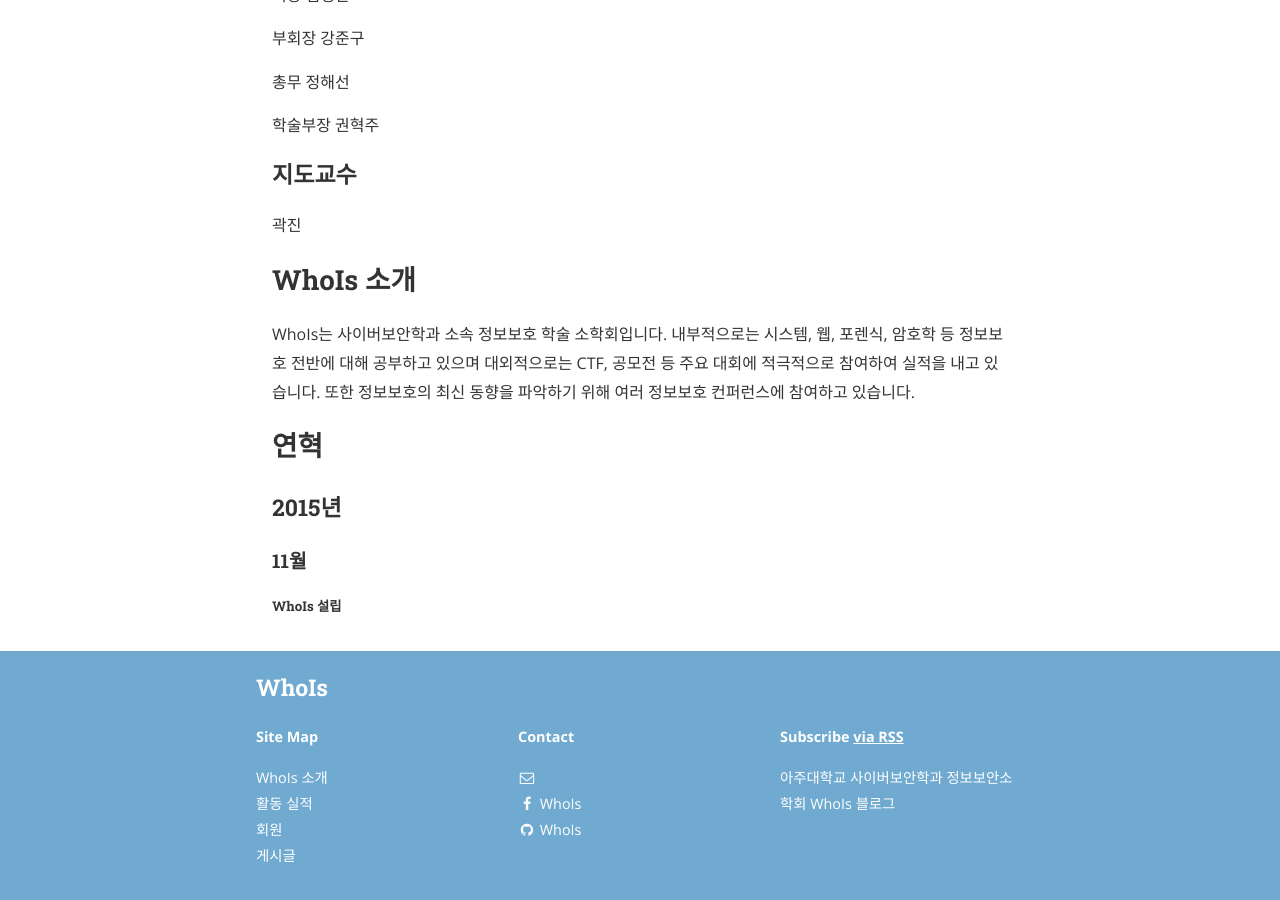
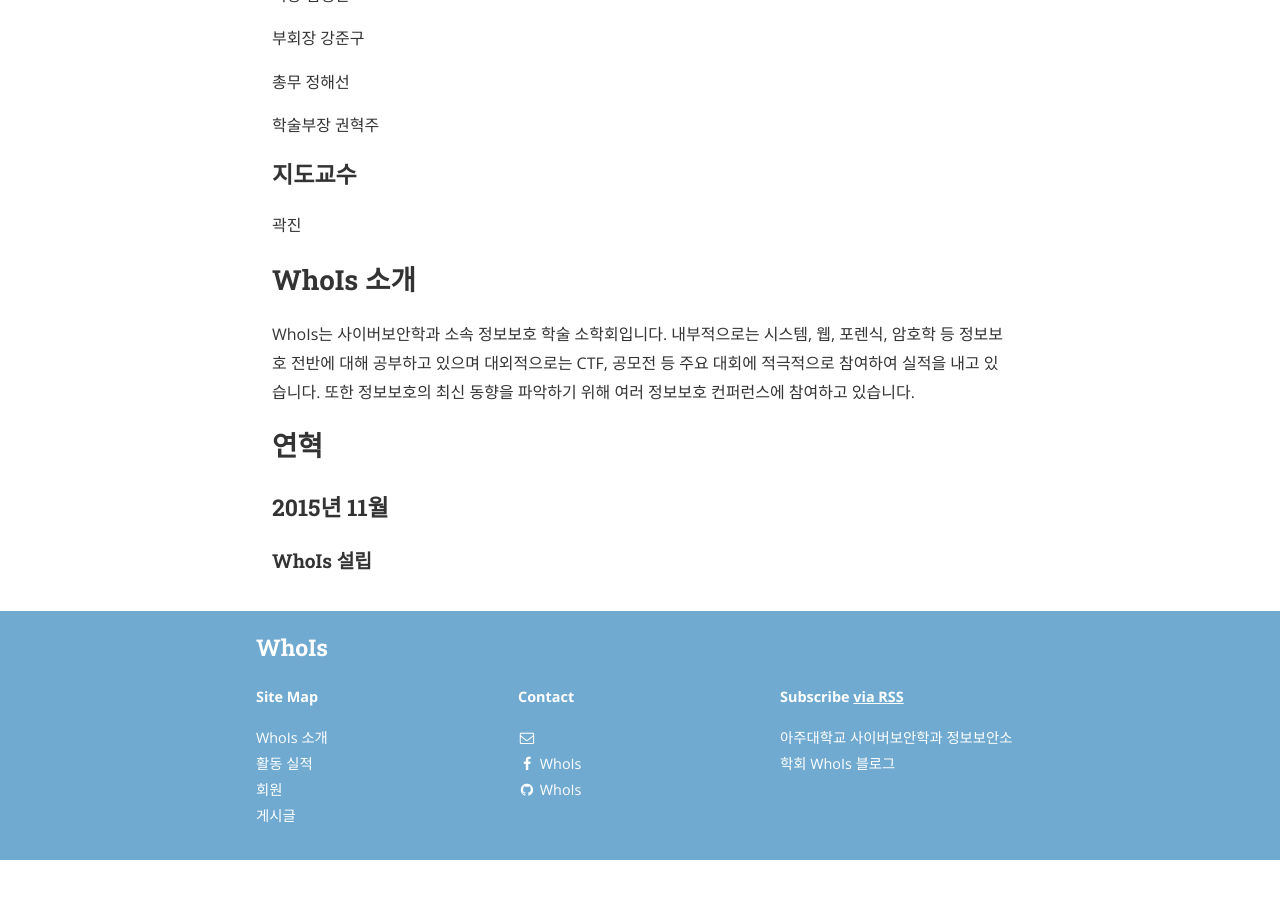
Before and after one commit to ajou-whois/ajou-whois.github.io, a Jekyll site: the page built from about.md, in a window 1280 px wide and 900 px high, scrolled down 734 px. Built offline with Jekyll 4.4.1, drawn with Linux system fonts in a browser that asks for light colours; nearby versions of some CDN libraries; after the commit the page ends 1594 px from its top, so only the background shows below that.

```diff
--- a/about.md
+++ b/about.md
@@ -32,8 +32,6 @@ WhoIs는 사이버보안학과 소속 정보보호 학술 소학회입니다.
 
 ## 연혁
 
-### 2015년
+### 2015년 11월
 
-#### 11월
-
-##### WhoIs 설립
+#### WhoIs 설립
```
